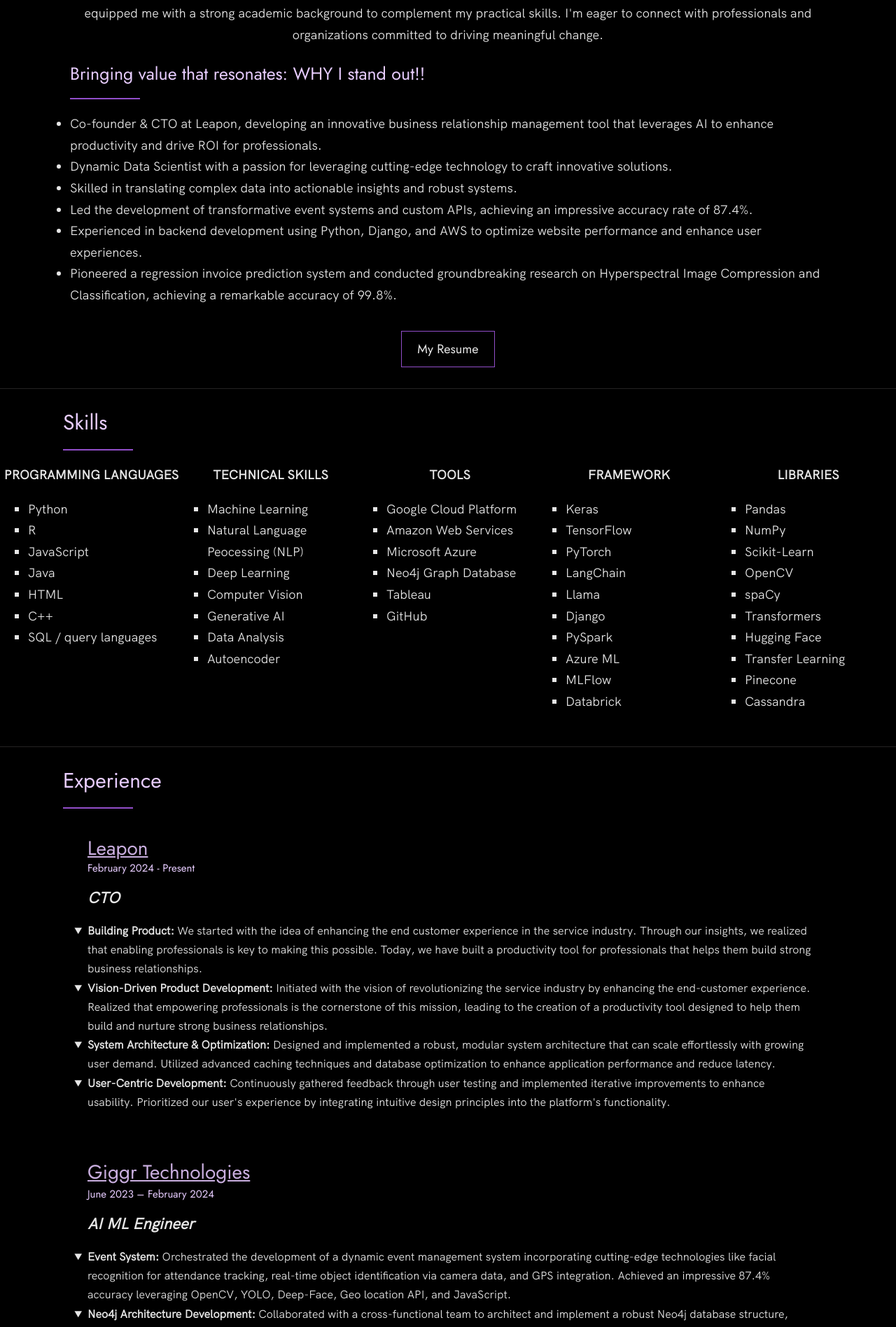
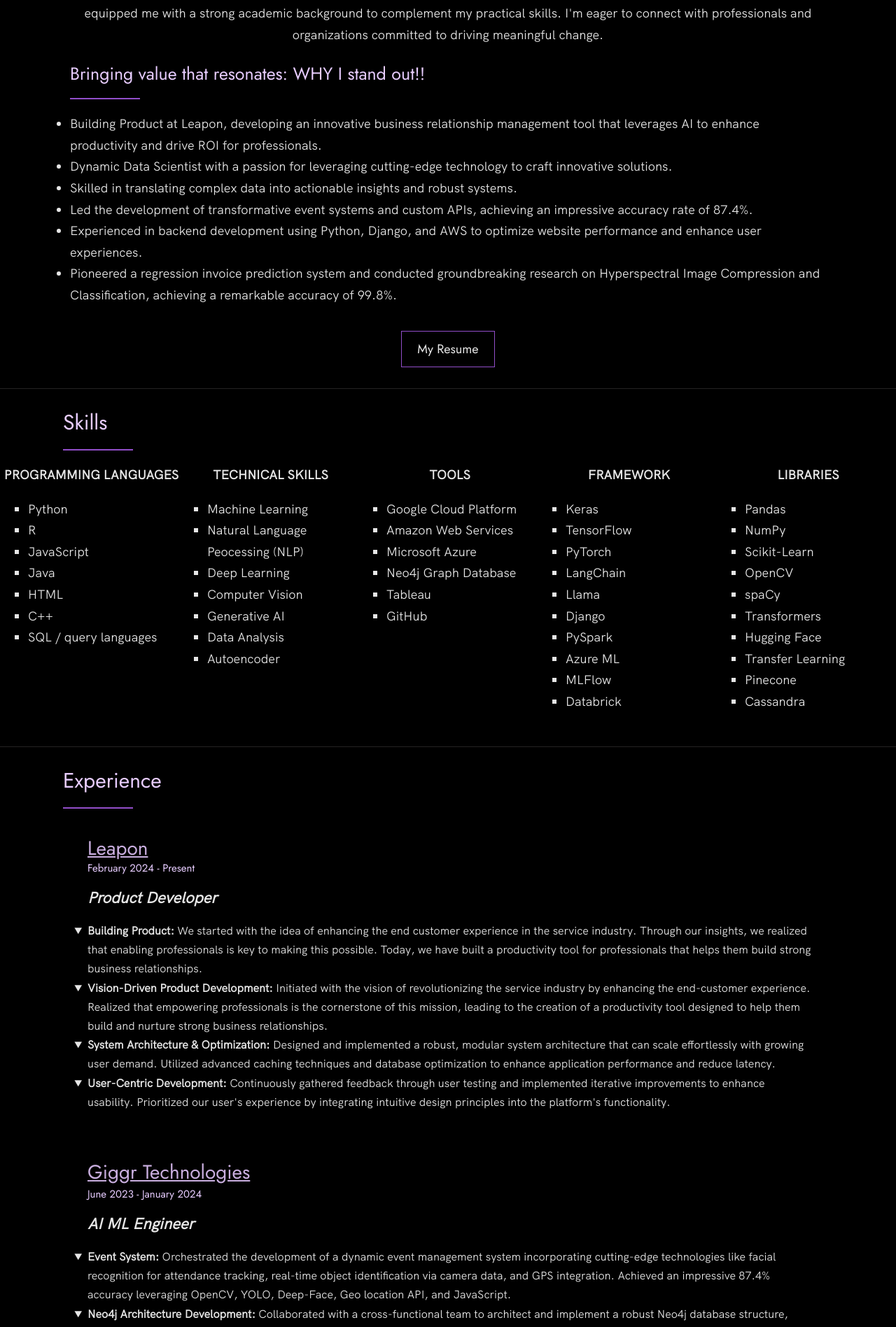
Before and after one commit to sancharika/sancharika.github.io, a Next.js app: page / in a window 1280 px wide. Shown: the part 1497-3394 px from the top of the page at 70% size. Built offline with nearby package versions, Linux system fonts and the light colour scheme.

Commit message:
REmoved CTO

```diff
--- a/src/app/page.js
+++ b/src/app/page.js
@@ -60,7 +60,7 @@
                   <h3>Bringing value that resonates: WHY I stand out!!</h3>
                   <ul>
                   <li>
-                  Co-founder & CTO at Leapon, developing an innovative business relationship
+                  Building Product at Leapon, developing an innovative business relationship
                   management tool that leverages AI to enhance productivity and drive ROI for
                   professionals.
                   </li>
@@ -193,7 +193,7 @@
                 <h5 className="date">February 2024 - Present</h5>
                 <p className="exp__role">
                   <b>
-                    <em>CTO</em>
+                    <em>Product Developer</em>
                   </b>
                 </p>
                 <ul className="exp__jd">
@@ -235,7 +235,7 @@
                   </a>
                   <br />
                 </h5>
-                <h5 className="date">June 2023 – February 2024</h5>
+                <h5 className="date">June 2023 - January 2024</h5>
                 <p className="exp__role">
                   <b>
                     <em>AI ML Engineer</em>
```
